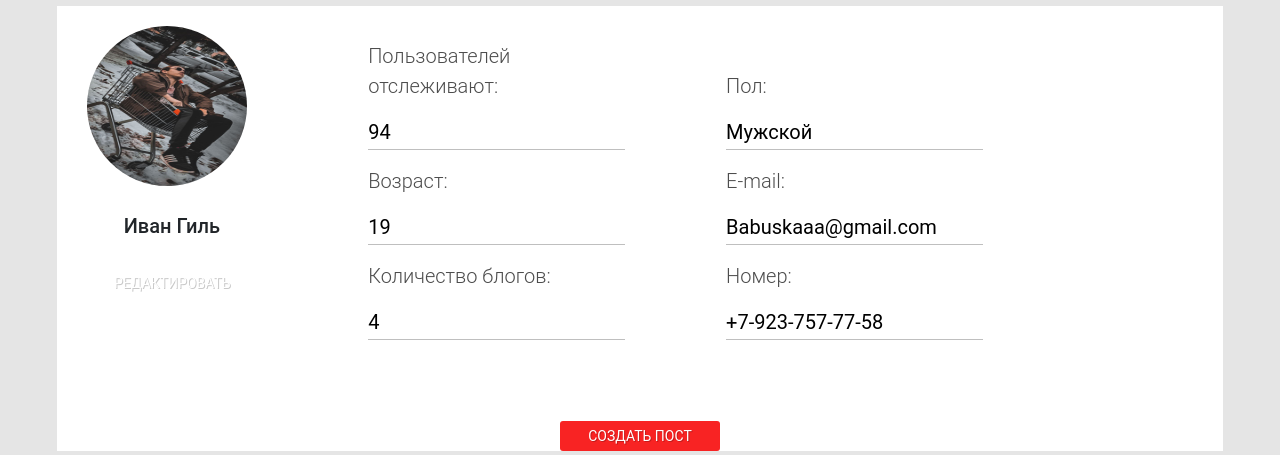
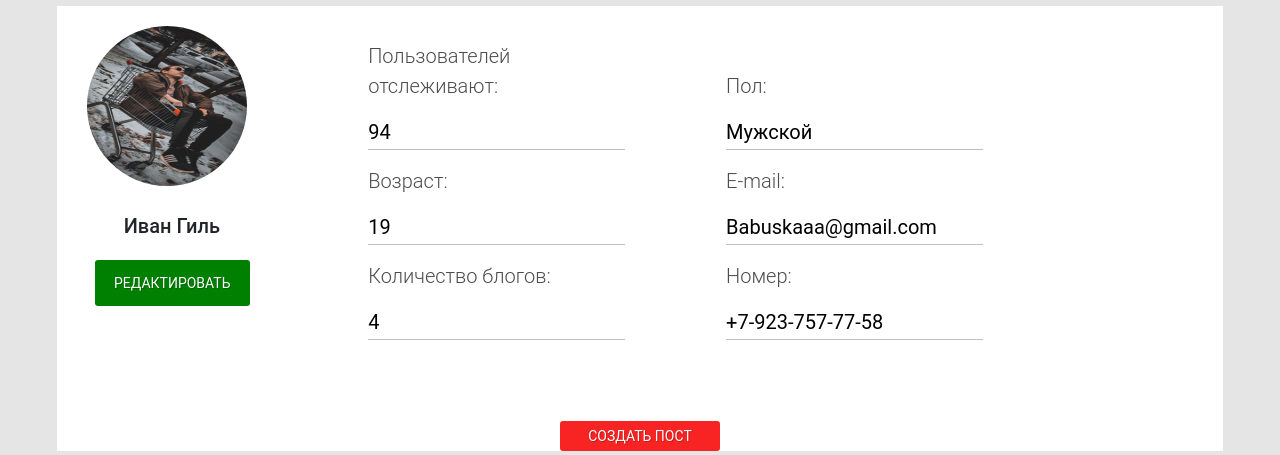
Before and after one commit to eoneigil/Project-vpd, a plain HTML site: page project vpd/js/profile.html in a window 1280 px wide. Shown: the part 121-576 px from the top of the page. Drawn offline with Linux system fonts and the light colour scheme.

Commit message:
Update profile.html

```diff
--- a/project vpd/js/profile.html
+++ b/project vpd/js/profile.html
@@ -48,7 +48,7 @@
             <div class="photo">
                 <img src="../img/photo.jpg" alt="" class="round">
                 <div class="photo_descr">Иван Гиль</div>
-                <button class="button_red">Редактировать</button>
+                <button class="button_red show">Редактировать</button>
             </div>
             <div class="polya col-md-4 offset-md-1">
                 <div class="txt_nazv">Пользователей отслеживают:</div>
```
